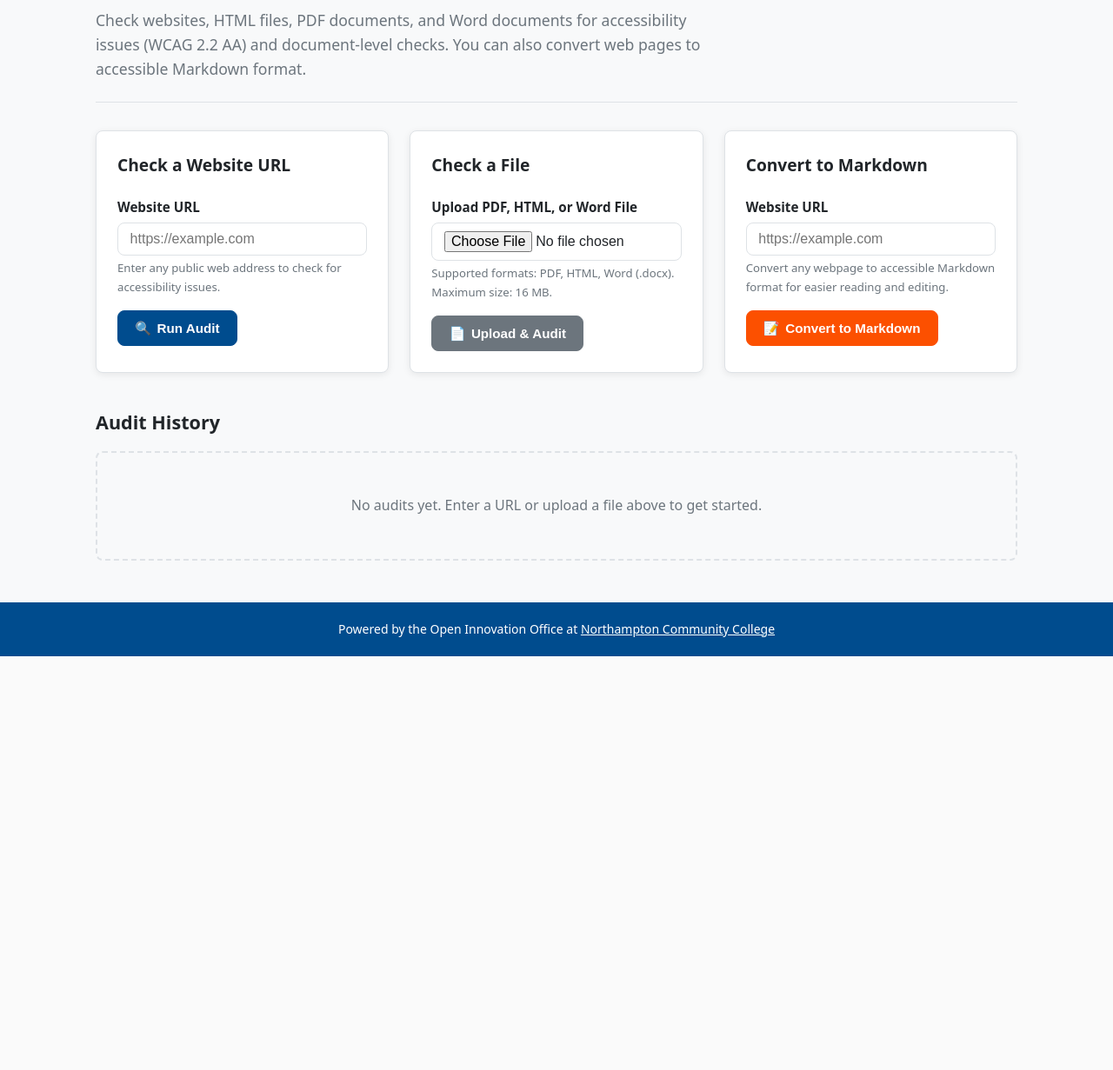
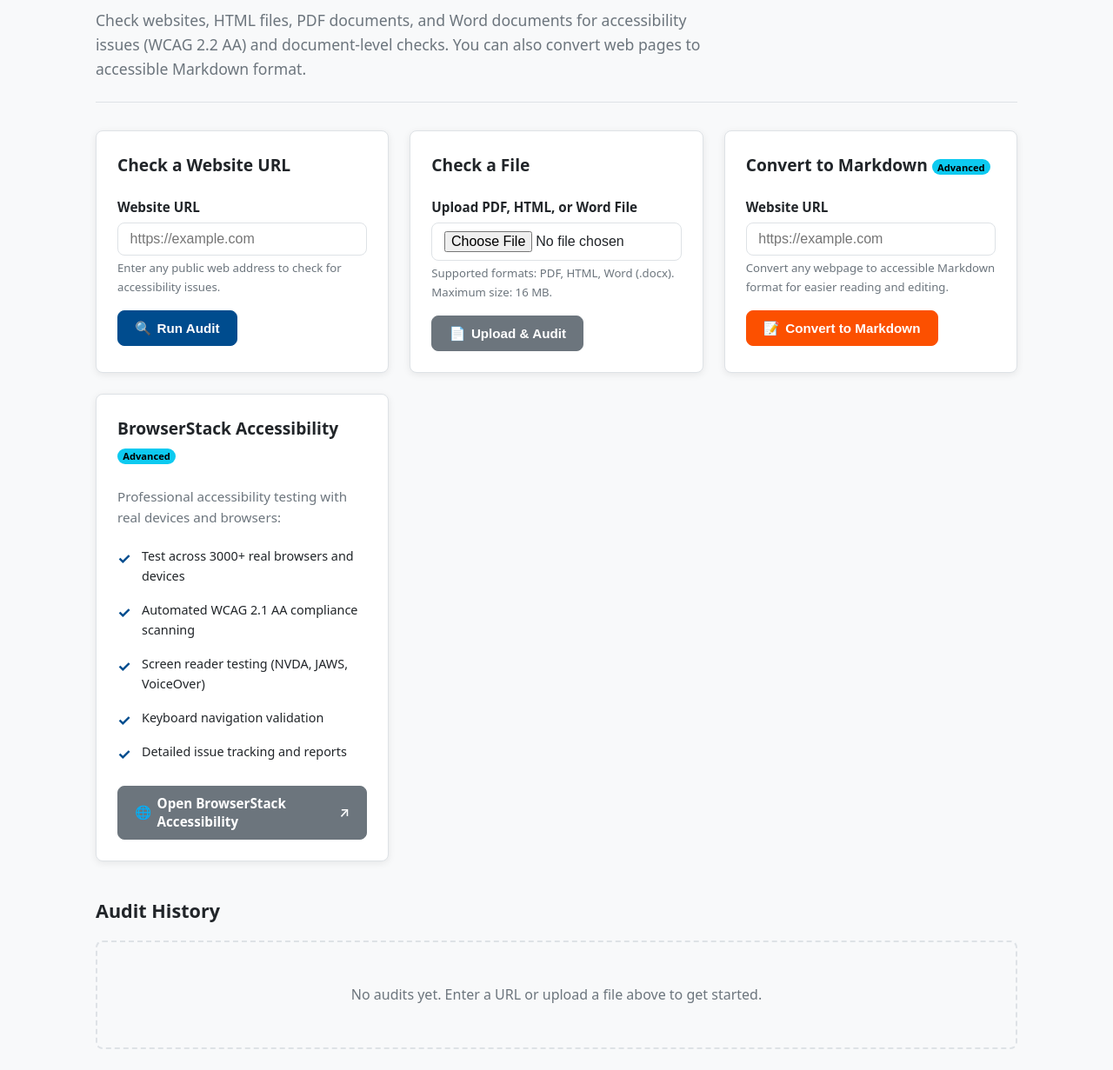
Before and after one commit to marshalmiller/acessiblity-auditor, a Flask app: page / in a window 1280 px wide. Shown: the part 182-1413 px from the top of the page at 87% size. Before the commit the page ends 937 px from the top, so only its background shows below. Run offline with Flask 3, Linux system fonts and the light colour scheme; some libraries are stand-ins or nearby versions.

Commit message:
Enhance accessibility features in the UI with new sections and styles

```diff
--- a/static/css/style.css
+++ b/static/css/style.css
@@ -148,6 +148,34 @@ main.container { padding-top: 2rem; padding-bottom: 3rem; flex: 1; }
 
 .audit-forms h2 { font-size: 1.2rem; margin-bottom: 1.25rem; }
 
+.card-description {
+  color: var(--color-text-muted);
+  margin-bottom: .75rem;
+  font-size: .95rem;
+}
+
+.feature-list {
+  list-style: none;
+  padding: 0;
+  margin: 0 0 1.25rem 0;
+}
+
+.feature-list li {
+  padding: .5rem 0 .5rem 1.75rem;
+  position: relative;
+  font-size: .9rem;
+  color: var(--color-text);
+}
+
+.feature-list li::before {
+  content: "✓";
+  position: absolute;
+  left: 0;
+  color: var(--color-primary);
+  font-weight: 700;
+  font-size: 1.1rem;
+}
+
 /* --- Form elements ------------------------------------------ */
 .form-group { margin-bottom: 1rem; }
 
@@ -251,6 +279,7 @@ main.container { padding-top: 2rem; padding-bottom: 3rem; flex: 1; }
 .badge-impact--minor    { background: #ffc107; color: #000; }
 
 .badge-tag { background: #e9ecef; color: #495057; font-size: .7rem; }
+.badge-info { background: #0dcaf0; color: #000; font-size: .7rem; font-weight: 600; }
 
 /* --- Score -------------------------------------------------- */
 .score {
--- a/templates/index.html
+++ b/templates/index.html
@@ -59,7 +59,7 @@
 
   <!-- Markdown Converter Form -->
   <section class="card" aria-labelledby="markdown-form-heading">
-    <h2 id="markdown-form-heading">Convert to Markdown</h2>
+    <h2 id="markdown-form-heading">Convert to Markdown <span class="badge badge-info">Advanced</span></h2>
     <form action="{{ url_for('convert_url_to_markdown') }}" method="POST">
       <div class="form-group">
         <label for="markdown-url-input">Website URL</label>
@@ -78,6 +78,23 @@
         <span aria-hidden="true">📝</span> Convert to Markdown
       </button>
     </form>
+  </section>
+
+  <!-- BrowserStack Accessibility Tool -->
+  <section class="card" aria-labelledby="browserstack-heading">
+    <h2 id="browserstack-heading">BrowserStack Accessibility <span class="badge badge-info">Advanced</span></h2>
+    <p class="card-description">Professional accessibility testing with real devices and browsers:</p>
+    <ul class="feature-list">
+      <li>Test across 3000+ real browsers and devices</li>
+      <li>Automated WCAG 2.1 AA compliance scanning</li>
+      <li>Screen reader testing (NVDA, JAWS, VoiceOver)</li>
+      <li>Keyboard navigation validation</li>
+      <li>Detailed issue tracking and reports</li>
+    </ul>
+    <a href="https://accessibility.browserstack.com" target="_blank" rel="noopener noreferrer" class="btn btn-secondary">
+      <span aria-hidden="true">🌐</span> Open BrowserStack Accessibility
+      <span aria-hidden="true">↗</span>
+    </a>
   </section>
 </div>
 
```
